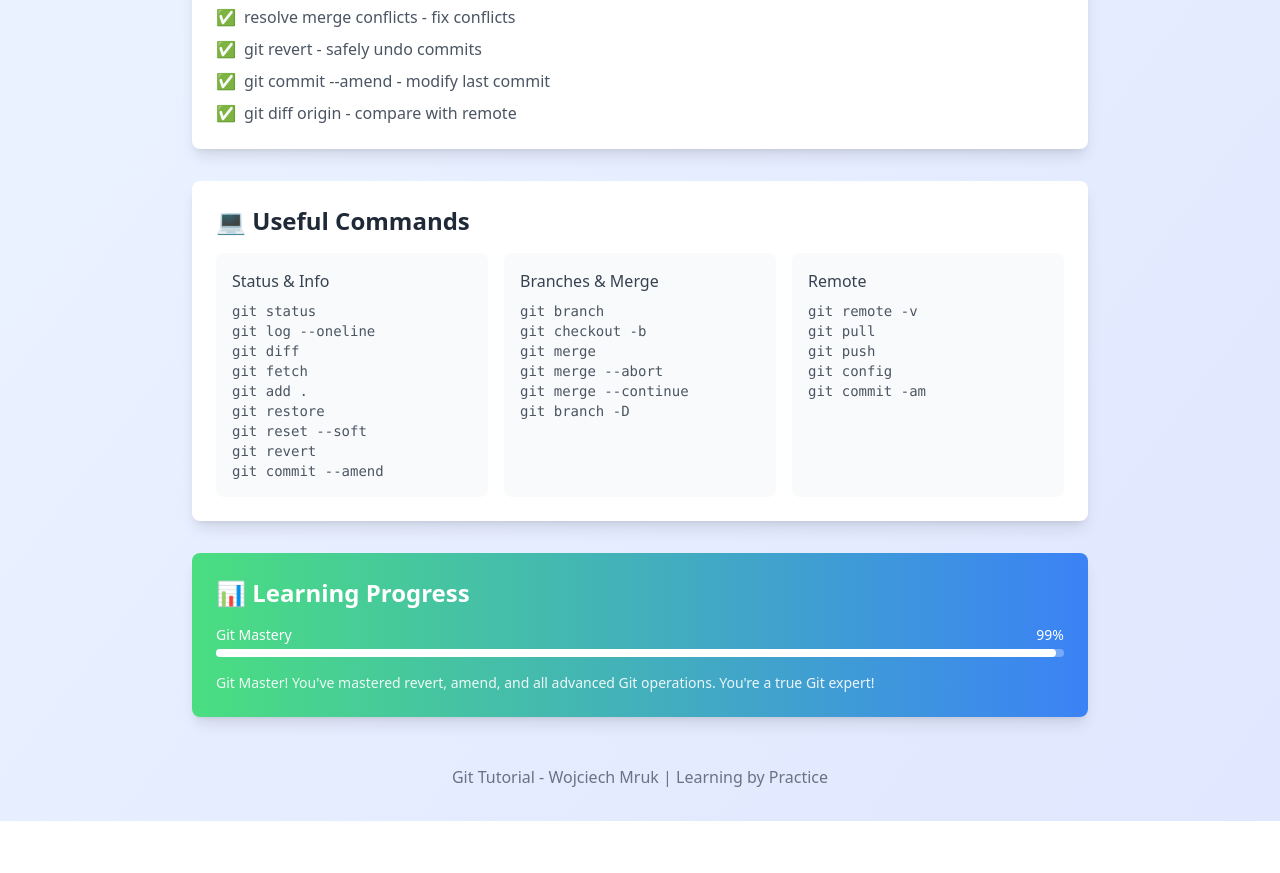
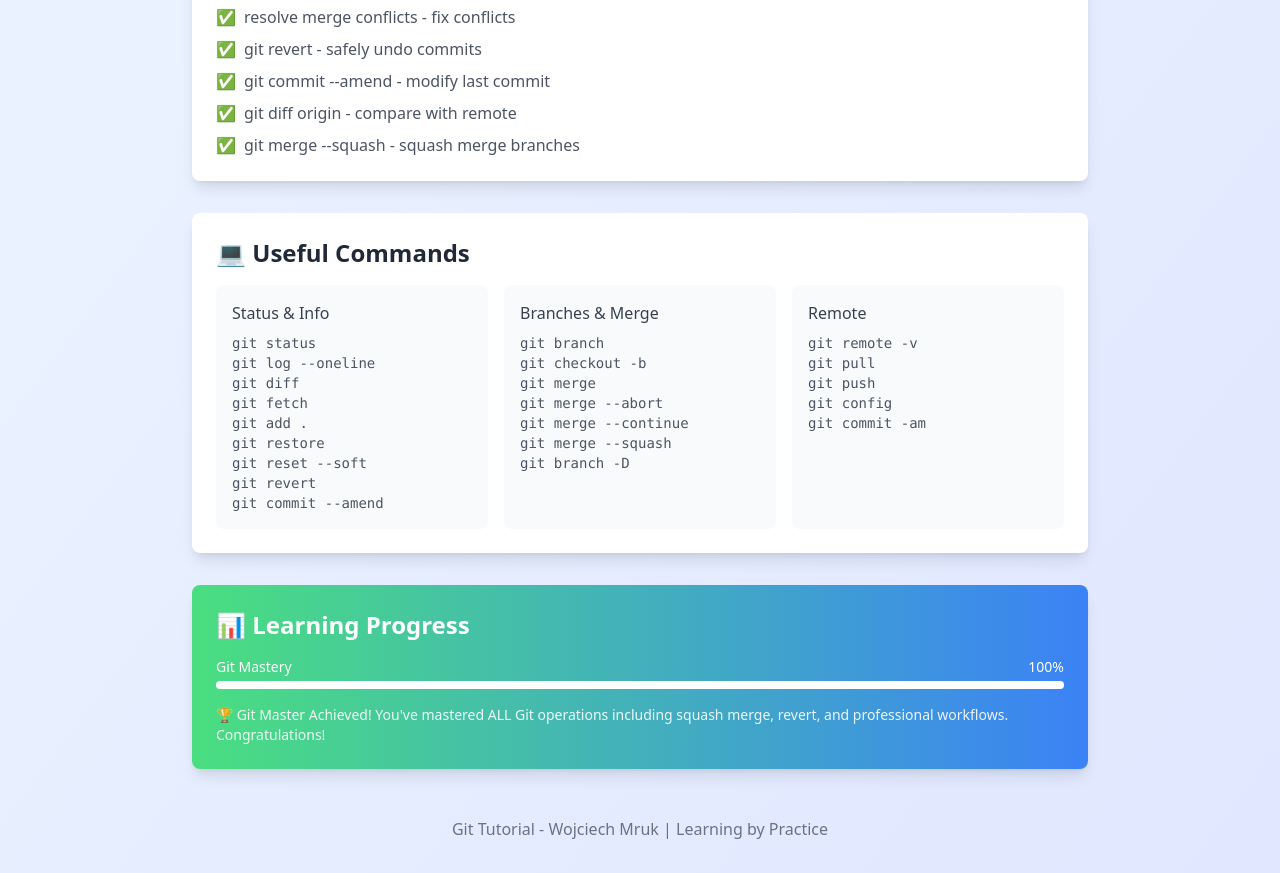
Before and after one commit to wojciechmruk/git-test, a plain HTML site: page index.html in a window 1280 px wide. Shown: the part 843-1716 px from the top of the page. Before the commit the page ends 1664 px from the top, so only its background shows below. Drawn offline with nearby package versions, Linux system fonts and the light colour scheme.

Commit message:
Enhance index.html with new Git commands and update mastery level description to reflect full mastery. Update author information in readme.md to 2025.

```diff
--- a/index.html
+++ b/index.html
@@ -117,6 +117,10 @@
                                 <span class="text-green-500 mr-2">✅</span>
                                 git diff origin - compare with remote
                             </li>
+                            <li class="flex items-center">
+                                <span class="text-green-500 mr-2">✅</span>
+                                git merge --squash - squash merge branches
+                            </li>
                         </ul>
                     </div>
                     <div>
@@ -172,6 +176,7 @@
                         <code class="text-sm text-gray-600 block">git merge</code>
                         <code class="text-sm text-gray-600 block">git merge --abort</code>
                         <code class="text-sm text-gray-600 block">git merge --continue</code>
+                        <code class="text-sm text-gray-600 block">git merge --squash</code>
                         <code class="text-sm text-gray-600 block">git branch -D</code>
                     </div>
                     <div class="bg-gray-50 p-4 rounded-lg">
@@ -193,14 +198,14 @@
                 <div class="mb-4">
                     <div class="flex justify-between text-sm mb-1">
                         <span>Git Mastery</span>
-                        <span>99%</span>
+                        <span>100%</span>
                     </div>
                     <div class="w-full bg-white bg-opacity-30 rounded-full h-2">
-                        <div class="bg-white h-2 rounded-full" style="width: 99%"></div>
+                        <div class="bg-white h-2 rounded-full" style="width: 100%"></div>
                     </div>
                 </div>
                 <p class="text-sm opacity-90">
-                    Git Master! You've mastered revert, amend, and all advanced Git operations. You're a true Git expert!
+                    🏆 Git Master Achieved! You've mastered ALL Git operations including squash merge, revert, and professional workflows. Congratulations!
                 </p>
             </div>
         </main>
```
Also changed, not shown: 1 other file.
